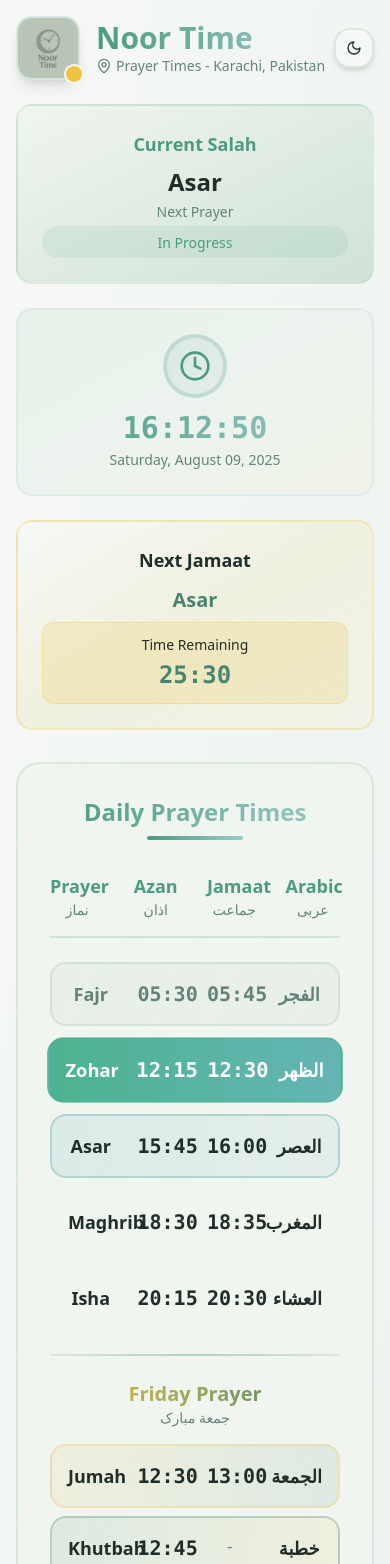
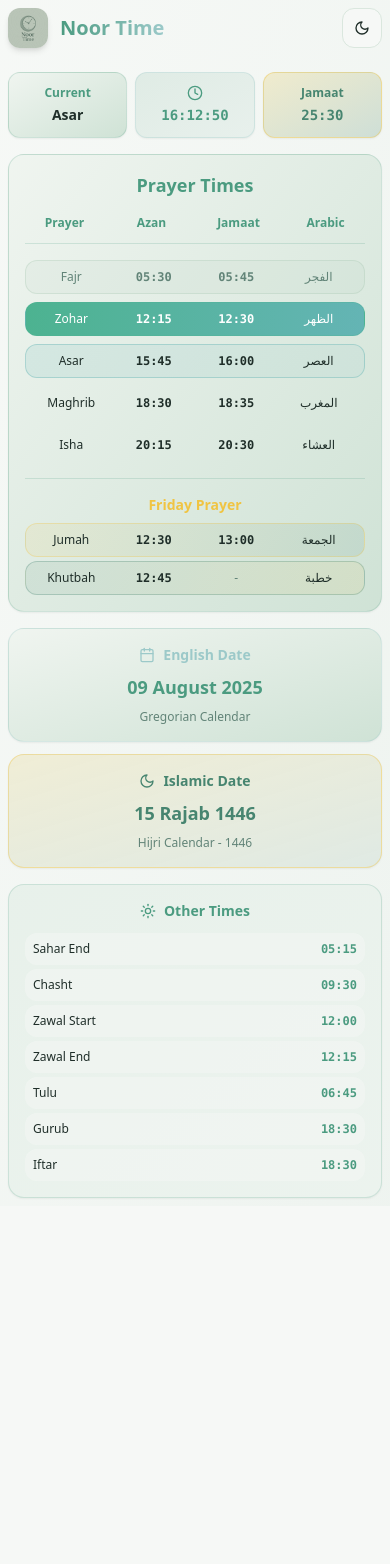
Before and after one commit to Quraeshi99/noortime-frontend, a React (Vite) app: page / in a window 390 px wide. Shown: the top 1564 px of the page. After the commit the page ends 1206 px from the top, so only its background shows below. Built offline with nearby package versions, Linux system fonts and the light colour scheme.

Commit message:
Refine layout for mobile
Adjust the app's layout to fit mobile screens without scrolling. Reposition or remove the logo for better UI integration.

```diff
--- a/src/components/BottomSection.tsx
+++ b/src/components/BottomSection.tsx
@@ -15,67 +15,52 @@ interface BottomSectionProps {
 
 export const BottomSection = ({ englishDate, islamicDate, otherTimes }: BottomSectionProps) => {
   return (
-    <div className="grid grid-cols-1 lg:grid-cols-2 gap-8">
+    <div className="grid grid-cols-1 lg:grid-cols-2 gap-4">
       {/* Left Side - Date Information */}
-      <div className="space-y-6">
+      <div className="space-y-3">
         {/* English Date Card */}
-        <Card className="p-6 bg-gradient-to-br from-card via-secondary/50 to-accent/20 border-2 border-accent/30 shadow-[var(--material-elevation-2)] rounded-3xl">
-          <div className="text-center space-y-4">
-            <div className="flex items-center justify-center gap-2 mb-3">
-              <Calendar className="w-6 h-6 text-accent" />
-              <h3 className="text-xl font-bold text-accent">English Date</h3>
+        <Card className="p-4 bg-gradient-to-br from-card to-secondary border border-accent/30 rounded-2xl">
+          <div className="text-center space-y-2">
+            <div className="flex items-center justify-center gap-2 mb-2">
+              <Calendar className="w-4 h-4 text-accent" />
+              <h3 className="text-sm md:text-base font-bold text-accent">English Date</h3>
             </div>
-            <div className="space-y-2">
-              <div className="text-3xl font-bold bg-gradient-to-r from-accent to-primary bg-clip-text text-transparent">
-                {englishDate}
-              </div>
-              <div className="px-4 py-2 bg-accent/10 rounded-xl border border-accent/20">
-                <span className="text-sm font-medium text-accent">Gregorian Calendar</span>
-              </div>
-            </div>
+            <div className="text-lg md:text-xl font-bold text-primary">{englishDate}</div>
+            <div className="text-xs text-muted-foreground">Gregorian Calendar</div>
           </div>
         </Card>
 
         {/* Islamic Date Card */}
-        <Card className="p-6 bg-gradient-to-br from-islamic-gold/15 via-islamic-crescent/10 to-countdown-bg border-2 border-islamic-gold/40 shadow-[var(--material-elevation-2)] rounded-3xl">
-          <div className="text-center space-y-4">
-            <div className="flex items-center justify-center gap-2 mb-3">
-              <MoonIcon className="w-6 h-6 text-islamic-crescent" />
-              <h3 className="text-xl font-bold text-islamic-crescent">Islamic Date</h3>
+        <Card className="p-4 bg-gradient-to-br from-islamic-gold/15 to-islamic-crescent/10 border border-islamic-gold/40 rounded-2xl">
+          <div className="text-center space-y-2">
+            <div className="flex items-center justify-center gap-2 mb-2">
+              <MoonIcon className="w-4 h-4 text-islamic-crescent" />
+              <h3 className="text-sm md:text-base font-bold text-islamic-crescent">Islamic Date</h3>
             </div>
-            <div className="space-y-2">
-              <div className="text-3xl font-bold text-islamic-crescent">
-                {islamicDate}
-              </div>
-              <div className="px-4 py-2 bg-islamic-gold/20 rounded-xl border border-islamic-gold/30">
-                <span className="text-sm font-medium text-countdown-text">Hijri Calendar - 1446</span>
-              </div>
-            </div>
+            <div className="text-lg md:text-xl font-bold text-islamic-crescent">{islamicDate}</div>
+            <div className="text-xs text-muted-foreground">Hijri Calendar - 1446</div>
           </div>
         </Card>
       </div>
 
-      {/* Right Side - Other Times */}
-      <Card className="p-6 bg-gradient-to-br from-primary/5 via-accent/5 to-prayer-surface border-2 border-primary/20 shadow-[var(--material-elevation-2)] rounded-3xl">
-        <div className="space-y-6">
+      {/* Right Side - Other Times - Compact */}
+      <Card className="p-4 bg-gradient-to-br from-primary/5 to-accent/5 border border-primary/20 rounded-2xl">
+        <div className="space-y-3">
           <div className="text-center">
-            <div className="flex items-center justify-center gap-2 mb-3">
-              <SunIcon className="w-6 h-6 text-primary" />
-              <h3 className="text-xl font-bold text-primary">Other Important Times</h3>
+            <div className="flex items-center justify-center gap-2 mb-2">
+              <SunIcon className="w-4 h-4 text-primary" />
+              <h3 className="text-sm md:text-base font-bold text-primary">Other Times</h3>
             </div>
-            <div className="w-20 h-1 bg-gradient-to-r from-primary to-accent rounded-full mx-auto"></div>
           </div>
 
-          <div className="space-y-3">
+          <div className="space-y-1">
             {otherTimes.map((time, index) => (
               <div
                 key={index}
-                className="flex justify-between items-center p-4 rounded-2xl bg-gradient-to-r from-background/80 to-muted/30 hover:from-primary/5 hover:to-accent/5 border border-primary/10 hover:border-primary/30 transition-all duration-300 shadow-[var(--material-elevation-1)] hover:shadow-[var(--material-elevation-2)]"
+                className="flex justify-between items-center p-2 rounded-lg bg-background/50 hover:bg-muted/30 transition-colors duration-200"
               >
-                <div className="font-semibold text-foreground">{time.name}</div>
-                <div className="font-mono text-xl font-bold text-primary bg-primary/10 px-3 py-1 rounded-xl">
-                  {time.time}
-                </div>
+                <div className="text-xs md:text-sm font-medium text-foreground">{time.name}</div>
+                <div className="text-xs md:text-sm font-mono font-bold text-primary">{time.time}</div>
               </div>
             ))}
           </div>
--- a/src/components/MainPrayerTable.tsx
+++ b/src/components/MainPrayerTable.tsx
@@ -19,91 +19,65 @@ interface MainPrayerTableProps {
 
 export const MainPrayerTable = ({ prayerTimes, jumahTime, khutbahTime }: MainPrayerTableProps) => {
   return (
-    <Card className="p-8 bg-gradient-to-br from-card via-prayer-surface to-prayer-container border-2 border-primary/15 shadow-[var(--material-elevation-3)] rounded-3xl">
+    <Card className="p-4 md:p-6 bg-gradient-to-br from-card to-secondary border border-primary/20 rounded-2xl">
       {/* Daily Prayers Section */}
-      <div className="space-y-6">
-        {/* Table Header */}
-        <div className="text-center mb-8">
-          <h2 className="text-2xl font-bold bg-gradient-to-r from-primary to-accent bg-clip-text text-transparent mb-2">
-            Daily Prayer Times
+      <div className="space-y-4">
+        {/* Table Header - Mobile Optimized */}
+        <div className="text-center mb-4">
+          <h2 className="text-lg md:text-xl font-bold text-primary mb-2">
+            Prayer Times
           </h2>
-          <div className="w-24 h-1 bg-gradient-to-r from-primary to-accent rounded-full mx-auto"></div>
         </div>
 
-        {/* Prayer Times Grid Header */}
-        <div className="grid grid-cols-4 gap-6 pb-4 border-b-2 border-primary/20">
-          <div className="text-center">
-            <h3 className="font-bold text-lg text-primary">Prayer</h3>
-            <p className="text-sm text-muted-foreground">نماز</p>
-          </div>
-          <div className="text-center">
-            <h3 className="font-bold text-lg text-primary">Azan</h3>
-            <p className="text-sm text-muted-foreground">اذان</p>
-          </div>
-          <div className="text-center">
-            <h3 className="font-bold text-lg text-primary">Jamaat</h3>
-            <p className="text-sm text-muted-foreground">جماعت</p>
-          </div>
-          <div className="text-center">
-            <h3 className="font-bold text-lg text-primary">Arabic</h3>
-            <p className="text-sm text-muted-foreground">عربی</p>
-          </div>
+        {/* Prayer Times Grid Header - Compact */}
+        <div className="grid grid-cols-4 gap-2 md:gap-4 pb-3 border-b border-primary/20 text-xs md:text-sm">
+          <div className="text-center font-bold text-primary">Prayer</div>
+          <div className="text-center font-bold text-primary">Azan</div>
+          <div className="text-center font-bold text-primary">Jamaat</div>
+          <div className="text-center font-bold text-primary">Arabic</div>
         </div>
 
-        {/* Prayer Rows */}
-        <div className="space-y-3">
+        {/* Prayer Rows - Mobile Optimized */}
+        <div className="space-y-2">
           {prayerTimes.map((prayer, index) => (
             <div
               key={index}
-              className={`grid grid-cols-4 gap-6 p-4 rounded-2xl transition-all duration-300 border-2 ${
+              className={`grid grid-cols-4 gap-2 md:gap-4 p-2 md:p-3 rounded-xl transition-all duration-300 border ${
                 prayer.isActive
-                  ? "bg-gradient-to-r from-prayer-active to-prayer-next text-white shadow-[var(--shadow-prayer)] border-prayer-active/30 scale-[1.02]"
+                  ? "bg-gradient-to-r from-prayer-active to-prayer-next text-white border-prayer-active/30"
                   : prayer.isNext
-                  ? "bg-gradient-to-r from-prayer-next/15 to-accent/15 border-prayer-next/40 shadow-[var(--material-elevation-1)]"
+                  ? "bg-gradient-to-r from-prayer-next/15 to-accent/15 border-prayer-next/40"
                   : prayer.isCompleted
                   ? "bg-prayer-completed/10 text-muted-foreground border-prayer-completed/30"
-                  : "hover:bg-muted/30 border-transparent hover:border-primary/20 hover:shadow-[var(--material-elevation-1)]"
+                  : "hover:bg-muted/30 border-transparent"
               }`}
             >
-              <div className="text-center">
-                <div className="font-bold text-lg">{prayer.name}</div>
-              </div>
-              <div className="text-center">
-                <div className="font-mono text-xl font-bold">{prayer.azanTime}</div>
-              </div>
-              <div className="text-center">
-                <div className="font-mono text-xl font-bold">{prayer.jamaatTime}</div>
-              </div>
-              <div className="text-center" dir="rtl">
-                <div className="font-bold text-lg">{prayer.arabicName}</div>
-              </div>
+              <div className="text-center text-xs md:text-sm font-medium">{prayer.name}</div>
+              <div className="text-center text-xs md:text-sm font-mono font-bold">{prayer.azanTime}</div>
+              <div className="text-center text-xs md:text-sm font-mono font-bold">{prayer.jamaatTime}</div>
+              <div className="text-center text-xs md:text-sm font-medium" dir="rtl">{prayer.arabicName}</div>
             </div>
           ))}
         </div>
 
-        <Separator className="my-8 bg-gradient-to-r from-transparent via-primary/30 to-transparent h-0.5" />
-
-        {/* Friday Prayer Section */}
-        <div className="space-y-4">
+        {/* Friday Prayer Section - Compact */}
+        <div className="pt-4 border-t border-primary/20 space-y-2">
           <div className="text-center">
-            <h3 className="text-xl font-bold bg-gradient-to-r from-islamic-gold to-islamic-crescent bg-clip-text text-transparent">
-              Friday Prayer
-            </h3>
-            <p className="text-sm text-muted-foreground" dir="rtl">جمعة مبارک</p>
+            <h3 className="text-sm md:text-base font-bold text-islamic-gold">Friday Prayer</h3>
           </div>
 
-          <div className="space-y-2">
-            <div className="grid grid-cols-4 gap-6 p-4 rounded-2xl bg-gradient-to-r from-islamic-gold/10 to-islamic-crescent/10 border-2 border-islamic-gold/30">
-              <div className="text-center font-bold text-lg">Jumah</div>
-              <div className="text-center font-mono text-xl font-bold">{jumahTime.azanTime}</div>
-              <div className="text-center font-mono text-xl font-bold">{jumahTime.jamaatTime}</div>
-              <div className="text-center font-bold text-lg" dir="rtl">الجمعة</div>
+          <div className="space-y-1">
+            <div className="grid grid-cols-4 gap-2 md:gap-4 p-2 md:p-3 rounded-xl bg-gradient-to-r from-islamic-gold/10 to-islamic-crescent/10 border border-islamic-gold/30">
+              <div className="text-center text-xs md:text-sm font-medium">Jumah</div>
+              <div className="text-center text-xs md:text-sm font-mono font-bold">{jumahTime.azanTime}</div>
+              <div className="text-center text-xs md:text-sm font-mono font-bold">{jumahTime.jamaatTime}</div>
+              <div className="text-center text-xs md:text-sm font-medium" dir="rtl">الجمعة</div>
             </div>
-            <div className="grid grid-cols-4 gap-6 p-4 rounded-2xl bg-gradient-to-r from-islamic-crescent/10 to-islamic-gold/10 border-2 border-islamic-crescent/30">
-              <div className="text-center font-bold text-lg">Khutbah</div>
-              <div className="text-center font-mono text-xl font-bold">{khutbahTime}</div>
-              <div className="text-center text-muted-foreground">-</div>
-              <div className="text-center font-bold text-lg" dir="rtl">خطبة</div>
+            <div className="grid grid-cols-4 gap-2 md:gap-4 p-2 md:p-3 rounded-xl bg-gradient-to-r from-islamic-crescent/10 to-islamic-gold/10 border border-islamic-crescent/30">
+              <div className="text-center text-xs md:text-sm font-medium">Khutbah</div>
+              <div className="text-center text-xs md:text-sm font-mono font-bold">{khutbahTime}</div>
+              <div className="text-center text-xs md:text-sm text-muted-foreground">-</div>
+              <div className="text-center text-xs md:text-sm font-medium" dir="rtl">خطبة</div>
             </div>
           </div>
         </div>
--- a/src/components/TopHeader.tsx
+++ b/src/components/TopHeader.tsx
@@ -25,81 +25,62 @@ export const TopHeader = ({
 }: TopHeaderProps) => {
   return (
     <div className="space-y-6">
-      {/* Logo Header */}
-      <div className="flex items-center justify-between">
-        <div className="flex items-center gap-4">
+      {/* Logo Header - Compact Mobile Version */}
+      <div className="flex items-center justify-between mb-4">
+        <div className="flex items-center gap-3">
           <div className="relative">
             <img
               src="/lovable-uploads/39329f85-045b-48c6-88b3-a2d925d41463.png"
-              alt="Noor Time Logo"
-              className="w-16 h-16 rounded-2xl shadow-lg border-2 border-primary/20"
+              alt="Noor Time"
+              className="w-10 h-10 md:w-12 md:h-12 rounded-xl shadow-md"
             />
-            <div className="absolute -bottom-1 -right-1 w-5 h-5 bg-islamic-gold rounded-full border-2 border-background"></div>
           </div>
           <div>
-            <h1 className="text-3xl font-bold bg-gradient-to-r from-primary to-accent bg-clip-text text-transparent">
+            <h1 className="text-xl md:text-2xl font-bold bg-gradient-to-r from-primary to-accent bg-clip-text text-transparent">
               Noor Time
             </h1>
-            <p className="text-sm text-muted-foreground flex items-center gap-1">
-              <MapPin className="w-4 h-4" />
-              Prayer Times - Karachi, Pakistan
-            </p>
           </div>
         </div>
         <Button
           variant="outline"
           size="icon"
           onClick={onToggleDarkMode}
-          className="rounded-2xl border-2 hover:bg-primary hover:text-primary-foreground transition-all duration-300 shadow-md"
+          className="h-10 w-10 rounded-xl border hover:bg-primary hover:text-primary-foreground transition-all duration-300"
         >
-          {isDarkMode ? <Sun className="h-5 w-5" /> : <Moon className="h-5 w-5" />}
+          {isDarkMode ? <Sun className="h-4 w-4" /> : <Moon className="h-4 w-4" />}
         </Button>
       </div>
 
-      {/* Main Info Cards Row */}
-      <div className="grid grid-cols-1 md:grid-cols-3 gap-6">
+      {/* Main Info Cards Row - Mobile Optimized */}
+      <div className="grid grid-cols-3 gap-2 md:gap-4">
         {/* Salah Info Box */}
-        <Card className="p-6 bg-gradient-to-br from-card via-prayer-surface to-secondary border-2 border-primary/10 shadow-[var(--material-elevation-2)] rounded-2xl">
-          <div className="text-center space-y-2">
-            <h3 className="text-lg font-bold text-primary">Current Salah</h3>
-            <div className="space-y-1">
-              <div className="text-2xl font-bold text-foreground">{nextPrayer}</div>
-              <div className="text-sm text-muted-foreground">Next Prayer</div>
-              <div className="px-3 py-1 bg-primary/10 rounded-full">
-                <span className="text-sm font-medium text-primary">In Progress</span>
-              </div>
-            </div>
+        <Card className="p-3 md:p-4 bg-gradient-to-br from-card to-secondary border border-primary/20 rounded-xl">
+          <div className="text-center space-y-1">
+            <h3 className="text-xs md:text-sm font-bold text-primary">Current</h3>
+            <div className="text-sm md:text-lg font-bold text-foreground">{nextPrayer}</div>
+            <div className="text-xs text-muted-foreground hidden md:block">Next Prayer</div>
           </div>
         </Card>
 
         {/* Clock */}
-        <Card className="p-6 bg-gradient-to-br from-primary/5 via-accent/5 to-islamic-gold/5 border-2 border-accent/20 shadow-[var(--material-elevation-3)] rounded-2xl">
-          <div className="text-center space-y-3">
-            <div className="relative mx-auto w-16 h-16 border-4 border-primary/20 rounded-full flex items-center justify-center bg-gradient-to-br from-primary/10 to-accent/10">
-              <Clock className="h-8 w-8 text-primary" />
+        <Card className="p-3 md:p-4 bg-gradient-to-br from-primary/10 to-accent/10 border border-accent/30 rounded-xl">
+          <div className="text-center space-y-1">
+            <Clock className="h-4 w-4 md:h-6 md:w-6 text-primary mx-auto" />
+            <div className="text-sm md:text-xl font-bold font-mono text-primary">
+              {currentTime}
             </div>
-            <div>
-              <div className="text-3xl font-bold font-mono bg-gradient-to-r from-primary to-accent bg-clip-text text-transparent">
-                {currentTime}
-              </div>
-              <div className="text-sm text-muted-foreground mt-1">{currentDate}</div>
-            </div>
+            <div className="text-xs text-muted-foreground hidden md:block">{currentDate}</div>
           </div>
         </Card>
 
-        {/* Jamaat Info with Countdown */}
-        <Card className="p-6 bg-gradient-to-br from-countdown-bg via-islamic-gold/10 to-islamic-gold/5 border-2 border-islamic-gold/30 shadow-[var(--material-elevation-2)] rounded-2xl">
-          <div className="text-center space-y-3">
-            <h3 className="text-lg font-bold text-countdown-text">Next Jamaat</h3>
-            <div className="space-y-2">
-              <div className="text-xl font-bold text-islamic-crescent">{nextPrayer}</div>
-              <div className="bg-islamic-gold/20 rounded-xl p-3 border border-islamic-gold/30">
-                <div className="text-sm text-countdown-text mb-1">Time Remaining</div>
-                <div className="text-2xl font-mono font-bold text-islamic-crescent">
-                  {jamaatCountdown}
-                </div>
-              </div>
+        {/* Jamaat Countdown */}
+        <Card className="p-3 md:p-4 bg-gradient-to-br from-islamic-gold/20 to-islamic-crescent/20 border border-islamic-gold/40 rounded-xl">
+          <div className="text-center space-y-1">
+            <h3 className="text-xs md:text-sm font-bold text-islamic-crescent">Jamaat</h3>
+            <div className="text-sm md:text-lg font-bold font-mono text-islamic-crescent">
+              {jamaatCountdown}
             </div>
+            <div className="text-xs text-muted-foreground hidden md:block">Remaining</div>
           </div>
         </Card>
       </div>
--- a/src/pages/Index.tsx
+++ b/src/pages/Index.tsx
@@ -22,8 +22,8 @@ const Index = () => {
   const { isDarkMode, toggleDarkMode } = useDarkMode();
 
   return (
-    <div className="min-h-screen bg-gradient-to-br from-background via-prayer-surface to-secondary/30 p-4 md:p-6">
-      <div className="max-w-7xl mx-auto space-y-8">
+    <div className="min-h-screen bg-gradient-to-br from-background to-secondary/20 p-2 md:p-4">
+      <div className="max-w-4xl mx-auto space-y-4 md:space-y-6">
         {/* Top Header Section */}
         <TopHeader
           currentTime={currentTime}
```
